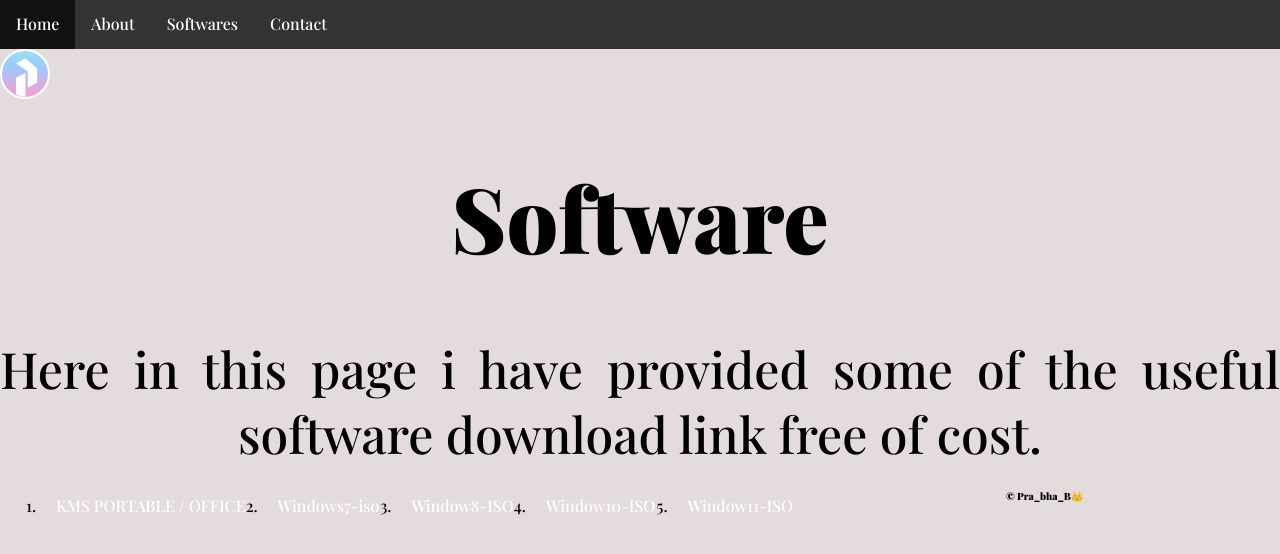
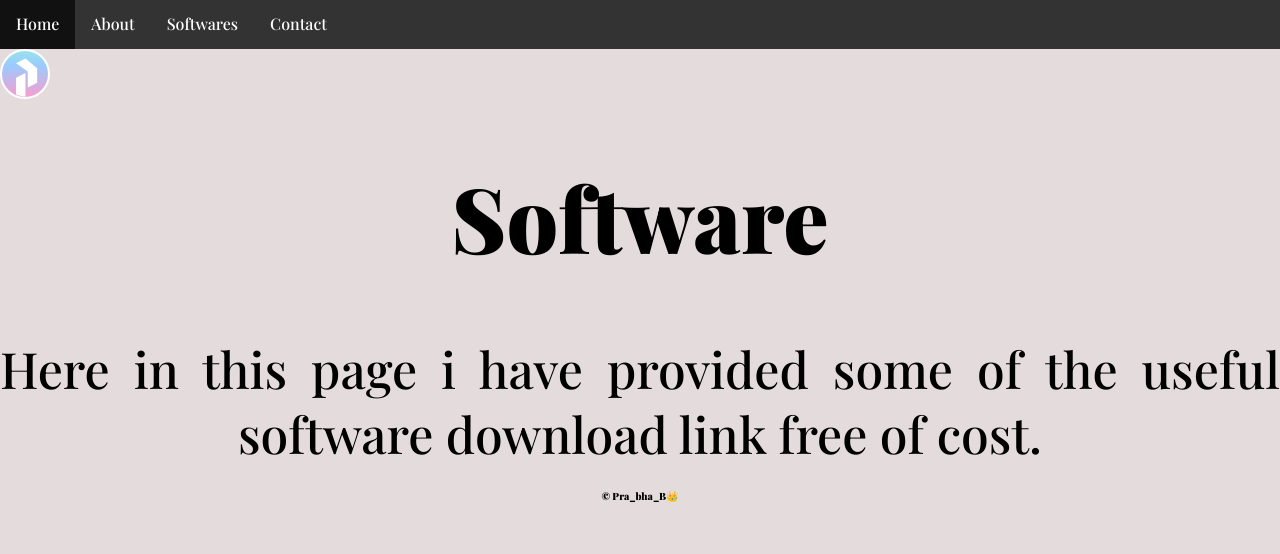
Before and after one commit to PrabhabTiwari/website, a Jekyll site: the page built from software.html, in a window 1280 px wide. Shown: the top 554 px of the page. Built offline with Jekyll 4.4.1, drawn with Linux system fonts in a browser that asks for light colours.

Commit message:
Update software.html

```diff
--- a/software.html
+++ b/software.html
@@ -9,14 +9,7 @@ layout: base
 <h1 class="leftalign">Software</h1>
 <P>
     Here in this page i have provided some of the useful software download link free of cost.
+    <uL>
+        <li></li>
+    </uL>
 </P>
-<ol class="justiy"align-item="left">
-    <li> <a target="_blank" href="https://drive.google.com/file/d/1uSEF--WfUn-F2pHCEMFi5WTjX3wzn9JX/view?fbclid=IwAR3hsSju6I8Ub06B5zueza5zWnRo9xC8DGEuU5cr2utQlgkftTkFC4Zulnc">
-        KMS PORTABLE / OFFICE  </a>
-    </a></li>
-    <Li><a target="_blank" href="https://archive.org/download/Windows7-iso/win7_64_bit.iso">Windows7-iso </a></Li>
-    <Li><a target="_blank" href="https://software.download.prss.microsoft.com/dbazure/Win8.1_SingleLang_English_x64.iso?t=571e909b-6d7c-468b-9903-7dfc61be153a&e=1691832306&h=0746058f0b1d7cf528f891c78b099876eaad902dbb13841fb07849e0549e5ed4">Window8-ISO</a> </Li>
-<Li><a target="_blank" href="https://software.download.prss.microsoft.com/dbazure/Win8.1_SingleLang_English_x64.iso?t=571e909b-6d7c-468b-9903-7dfc61be153a&e=1691832306&h=0746058f0b1d7cf528f891c78b099876eaad902dbb13841fb07849e0549e5ed4">Window10-ISO</a>   </Li>
-<li><a target="_blank" href="magnet:?xt=urn:btih:TR3IGLY2TVQDVVJ7Q75PPQ5X42STS7FZ&dn=en-us_windows_11_consumer_editions_version_21h2_updated_sep_2022_x64_dvd_4584964d.iso&xl=5923868672&tr=udp%3A%2F%2Ftracker.torrent.eu.org%3A451%2Fannounce">Window11-ISO</a>   </li>
-
-</ol>
```
